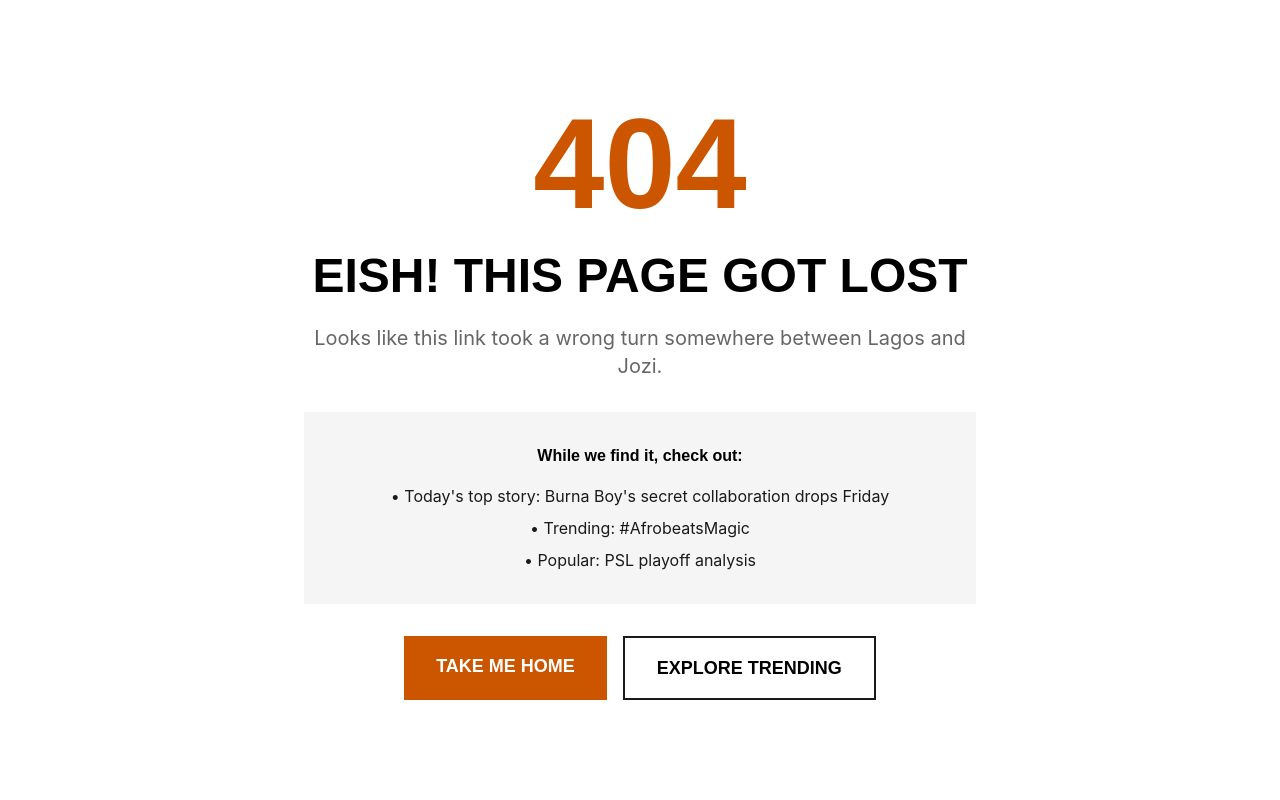
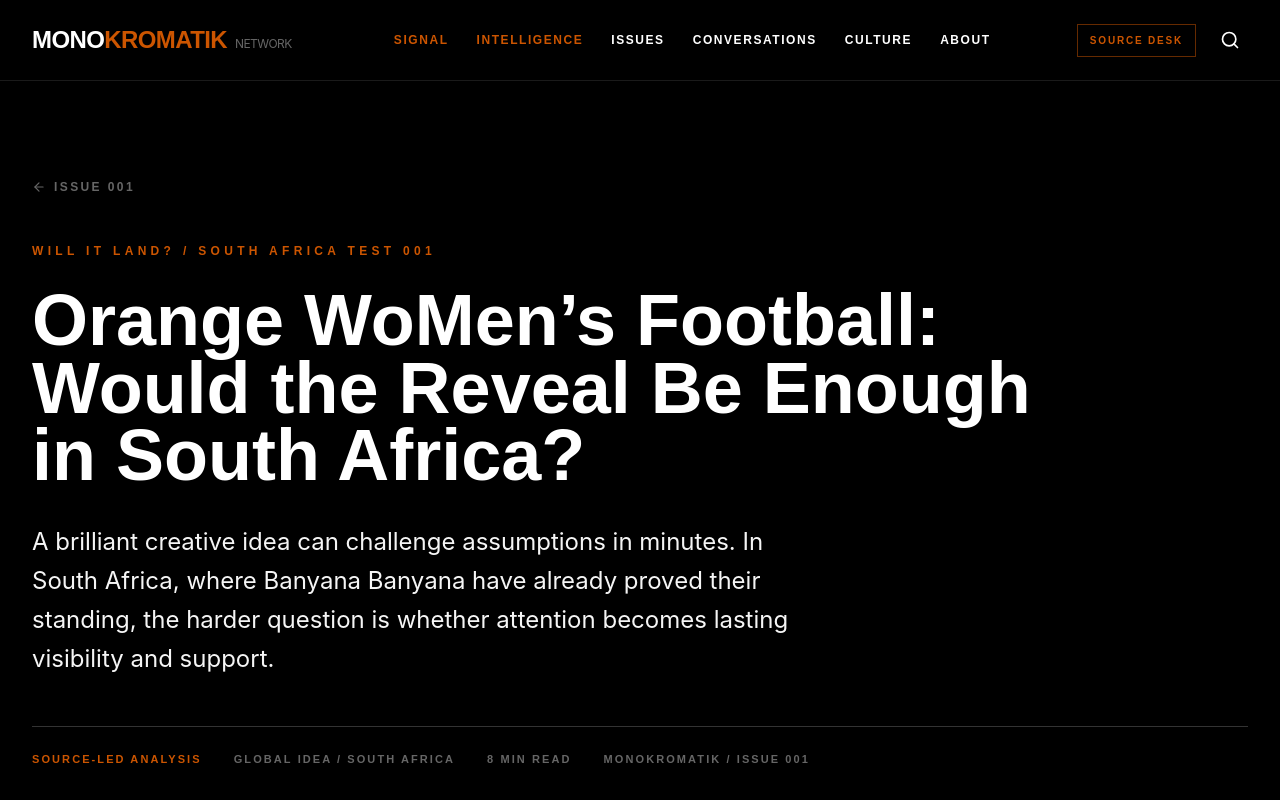
Before and after one commit to sshangasi-ux/monokromatik-production, a Next.js app: page /issues/001/will-it-land-south-africa in a window 1280 px wide. Before the commit this address had no page. Shown: the top 800 px of the page. Built offline with nearby package versions, Linux system fonts and the light colour scheme.

Commit message:
feat: add South Africa relevance test edition for Orange feature

```diff
--- /dev/null
+++ b/app/issues/001/will-it-land-south-africa/page.tsx
@@ -0,0 +1,75 @@
+import IssueFeature, { FeatureSection, PullQuote } from '../../../components/IssueFeature';
+import { MediaStatus } from '../../../components/AttributedMedia';
+
+const sources = [
+  {
+    publisher: 'Publicis France / Marcel',
+    label: 'WoMen’s Football — Orange',
+    href: 'https://www.publicisgroupe.com/en/news-france/wo-mens-football-orange-marcel',
+    use: 'Official campaign rationale and production-credit source.',
+  },
+  {
+    publisher: 'TIME',
+    label: 'A Viral French Ad Shows How Women’s Soccer Can Be Just as Exciting as Men’s',
+    href: 'https://time.com/6295047/viral-france-advertisement-soccer-gender-orange/',
+    use: 'Independent reporting on the campaign idea and public response.',
+  },
+  {
+    publisher: 'The Guardian / Moving the Goalposts',
+    label: 'South Africa and the 2026 continental championship storylines',
+    href: 'https://www.theguardian.com/football/2025/oct/30/cape-verde-double-celebration-and-coaching-turmoil-for-south-africa-wafcon-storylines-moving-the-goalposts',
+    use: 'Current South African women’s-football context and reported preparation pressures.',
+  },
+];
+
+export default function WillItLandSouthAfricaPage() {
+  return (
+    <IssueFeature
+      franchise="WILL IT LAND? / SOUTH AFRICA TEST 001"
+      title="Orange WoMen’s Football: Would the Reveal Be Enough in South Africa?"
+      standfirst="A brilliant creative idea can challenge assumptions in minutes. In South Africa, where Banyana Banyana have already proved their standing, the harder question is whether attention becomes lasting visibility and support."
+      market="GLOBAL IDEA / SOUTH AFRICA"
+      readingTime="8 MIN READ"
+      evidence="SOURCE-LED ANALYSIS"
+      sources={sources}
+      next={{ label: 'Brand Weather: Four Signals Shaping African Influence Now', href: '/issues/001/brand-weather' }}
+    >
+      <MediaStatus>The original Orange and Marcel work is treated as an official global reference. The South African application is Monokromatik analysis, not a claim that the campaign ran locally.</MediaStatus>
+
+      <FeatureSection title="The global work">
+        <p>Orange and agency Marcel released a film ahead of the 2023 FIFA Women’s World Cup that initially appeared to celebrate highlights from the French men’s national team. The reveal showed that the sporting performances belonged to the French women’s team, using the audience’s own reaction to expose an assumption about value and excitement in football.</p>
+        <p>The closing message linked the idea to Orange’s support for both national teams. Contemporary reporting identified the film as a widely discussed example of creative work using surprise to confront bias rather than merely announcing an inclusive position.</p>
+      </FeatureSection>
+
+      <PullQuote>The creative idea is powerful because the audience supplies the assumption before the brand supplies the correction.</PullQuote>
+
+      <FeatureSection title="Why South Africa is the right first test">
+        <p>South African women’s football combines sporting proof with clear need for sustained attention. Banyana Banyana won the continental title in 2022 and qualified for the 2026 competition. That achievement means a South African version should never begin from the idea that women’s football needs to be rescued by a brand narrative.</p>
+        <p>Recent reporting has also pointed to pressures surrounding preparation and the wider support environment. This creates the right strategic tension: excellence is already present, while the conditions that keep it visible and growing remain an important part of the story.</p>
+        <p>A South African relevance test must therefore ask more than whether the reveal would attract views. It must ask what a brand does after the audience has recognised its own bias.</p>
+      </FeatureSection>
+
+      <PullQuote>In South Africa, the players have already proved that the game deserves attention. The brand role is to help that attention last.</PullQuote>
+
+      <FeatureSection title="What would need adapting">
+        <p><strong>Build from local voices.</strong> The story should be shaped with South African players, supporters and practitioners rather than simply reproducing the original creative technique.</p>
+        <p><strong>Connect message to participation.</strong> Meaningful brand involvement would require a real relationship to the women’s football ecosystem, viewing access, development or audience-building.</p>
+        <p><strong>Treat visibility as a system.</strong> Match discovery, viewing opportunities, attendance, athlete profiles and creator storytelling must sit alongside the hero film.</p>
+        <p><strong>Measure what changes.</strong> A serious programme should look beyond impressions to changes in discovery, attendance, participation and profile, wherever those outcomes can be responsibly verified.</p>
+      </FeatureSection>
+
+      <FeatureSection title="The Monokromatik verdict">
+        <p><strong>Would the insight land?</strong> Yes. The idea that audience assumptions shape how sporting excellence is recognised is relevant in South Africa.</p>
+        <p><strong>Would the same execution be enough?</strong> No. A South African expression would need to honour the local athletes, local game and existing achievement behind the issue.</p>
+        <p><strong>Would the film alone earn lasting credibility?</strong> No. The communication should sit inside visible, useful and sustained participation in women’s football.</p>
+        <p>The opportunity is not simply to reproduce a highly praised international campaign. It is to translate its strategic intelligence into a South African commitment: recognise the audience assumption, then help build what comes after recognition.</p>
+      </FeatureSection>
+
+      <FeatureSection title="Publication verification status">
+        <p><strong>Global campaign basis established:</strong> official and independent sources support the original creative premise and response.</p>
+        <p><strong>South African lens established:</strong> the analysis is grounded in Banyana Banyana’s achievement and current reported support pressures.</p>
+        <p><strong>Required before public release:</strong> confirm one informed South African contributor able to challenge or strengthen this analysis in their own words.</p>
+      </FeatureSection>
+    </IssueFeature>
+  );
+}
```
